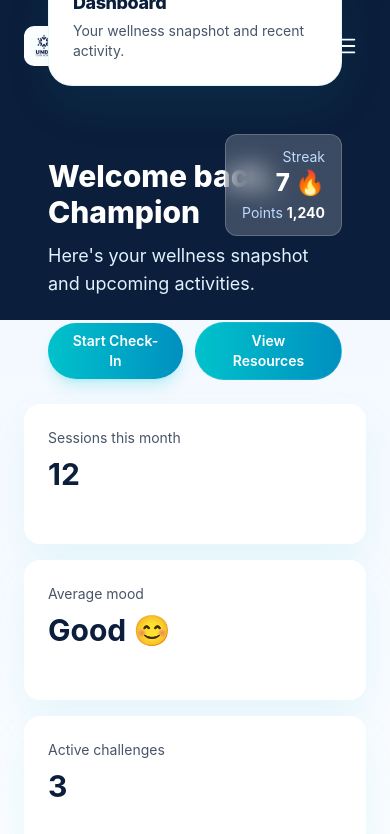
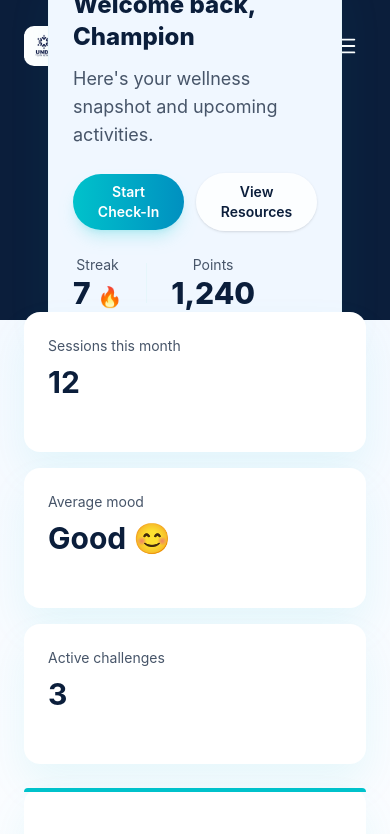
Before and after one commit to JamesKamau-5773/Unda-YouthNetwork-Frontend, a React (Vite) app: page /member/dashboard in a window 390 px wide. Shown: the top 834 px of the page. Built offline with nearby package versions, Linux system fonts and the light colour scheme; sample sign-in values are in the browser's storage.

Commit message:
style(portal): restore boxed hero card layout matching mobile design

```diff
--- a/src/features/portal/pages/MemberDashboard.jsx
+++ b/src/features/portal/pages/MemberDashboard.jsx
@@ -17,35 +17,35 @@ const MemberDashboard = () => {
 	return (
 		<DashboardLayout headerContent={(
 			<div className="max-w-7xl mx-auto px-6">
-								<div className="rounded-3xl bg-white p-6 md:px-8 md:py-4 shadow-[0_20px_50px_rgba(0,194,203,0.08)] border border-[#00C2CB]/10">
-									<h2 className="text-lg md:text-xl font-extrabold tracking-tight text-[#0B1E3B]">Dashboard</h2>
-									<p className="text-sm text-[#475569] mt-1">Your wellness snapshot and recent activity.</p>
-								</div>
+				<div className="rounded-3xl bg-[#F0F7FF] p-6 md:px-8 md:py-8 shadow-[0_20px_50px_rgba(0,194,203,0.06)] border border-[#E6F6FB]">
+					<div className="flex flex-col md:flex-row md:items-center md:justify-between gap-6">
+						<div className="max-w-3xl">
+							<h1 className="text-2xl md:text-3xl lg:text-4xl font-extrabold text-[#0B1E3B]">Welcome back, Champion</h1>
+							<p className="mt-3 text-[#475569] text-lg">Here's your wellness snapshot and upcoming activities.</p>
+							<div className="mt-6 flex items-center gap-3">
+								<button className="inline-flex items-center gap-2 px-5 py-2 rounded-full text-sm font-semibold text-white bg-gradient-to-r from-[#00C2CB] to-[#0090C0] shadow-lg shadow-[#00C2CB]/20">Start Check-In</button>
+								<button className="inline-flex items-center gap-2 px-5 py-2 rounded-full text-sm font-semibold text-[#0B1E3B] bg-white/80 shadow-sm border border-white/10">View Resources</button>
+							</div>
+						</div>
+
+						<div className="flex items-center gap-6">
+							<div className="text-center">
+								<div className="text-sm text-[#475569]">Streak</div>
+								<div className="text-3xl font-extrabold text-[#0B1E3B]">7 <span className="text-xl">🔥</span></div>
+							</div>
+							<div className="w-px h-10 bg-[#E6F6FB]" />
+							<div className="text-center">
+								<div className="text-sm text-[#475569]">Points</div>
+								<div className="text-3xl font-extrabold text-[#0B1E3B]">1,240</div>
+							</div>
+						</div>
+					</div>
+				</div>
 			</div>
 		)}>
 
 			<div className="grid grid-cols-12 gap-6">
-				<div className="col-span-12 relative">
-					<div className="px-6 py-12 md:py-20 lg:py-24 relative z-20">
-						<div className="max-w-4xl">
-							<h1 className="text-3xl md:text-4xl lg:text-5xl font-extrabold text-white">Welcome back, Champion</h1>
-							<p className="mt-3 text-[#E0F2FE] text-lg">Here's your wellness snapshot and upcoming activities.</p>
-							<div className="mt-6 flex items-center gap-3">
-								<ActionButton>Start Check-In</ActionButton>
-								<ActionButton className="bg-white text-[#0B1E3B] shadow-none border border-white/10">View Resources</ActionButton>
-							</div>
-						</div>
 
-						{/* Streak / Points - glass style */}
-												<div className="absolute right-6 top-6 md:top-10 z-20">
-													<div className="bg-white/20 backdrop-blur-md border border-white/20 rounded-xl px-4 py-3 text-right">
-															<div className="text-sm text-blue-200">Streak</div>
-															<div className="text-white text-2xl font-extrabold">7 🔥</div>
-															<div className="text-sm text-blue-200 mt-1">Points <span className="font-bold text-white">1,240</span></div>
-														</div>
-												</div>
-					</div>
-				</div>
 
 				<div className="col-span-12 md:col-span-8 grid grid-cols-1 md:grid-cols-3 gap-4 -mt-12">
 					<DashboardCard className="min-h-[140px] flex items-start">
```
